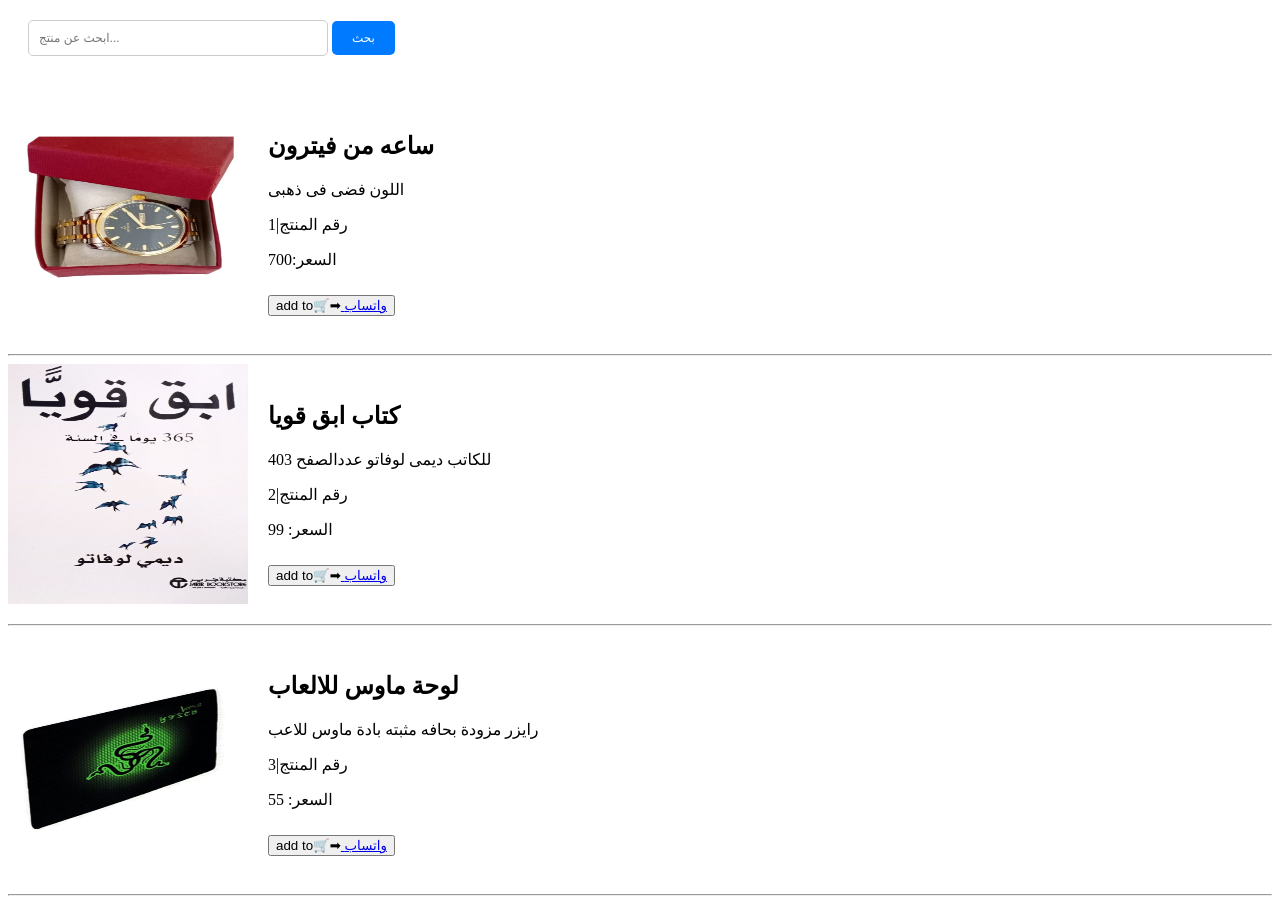
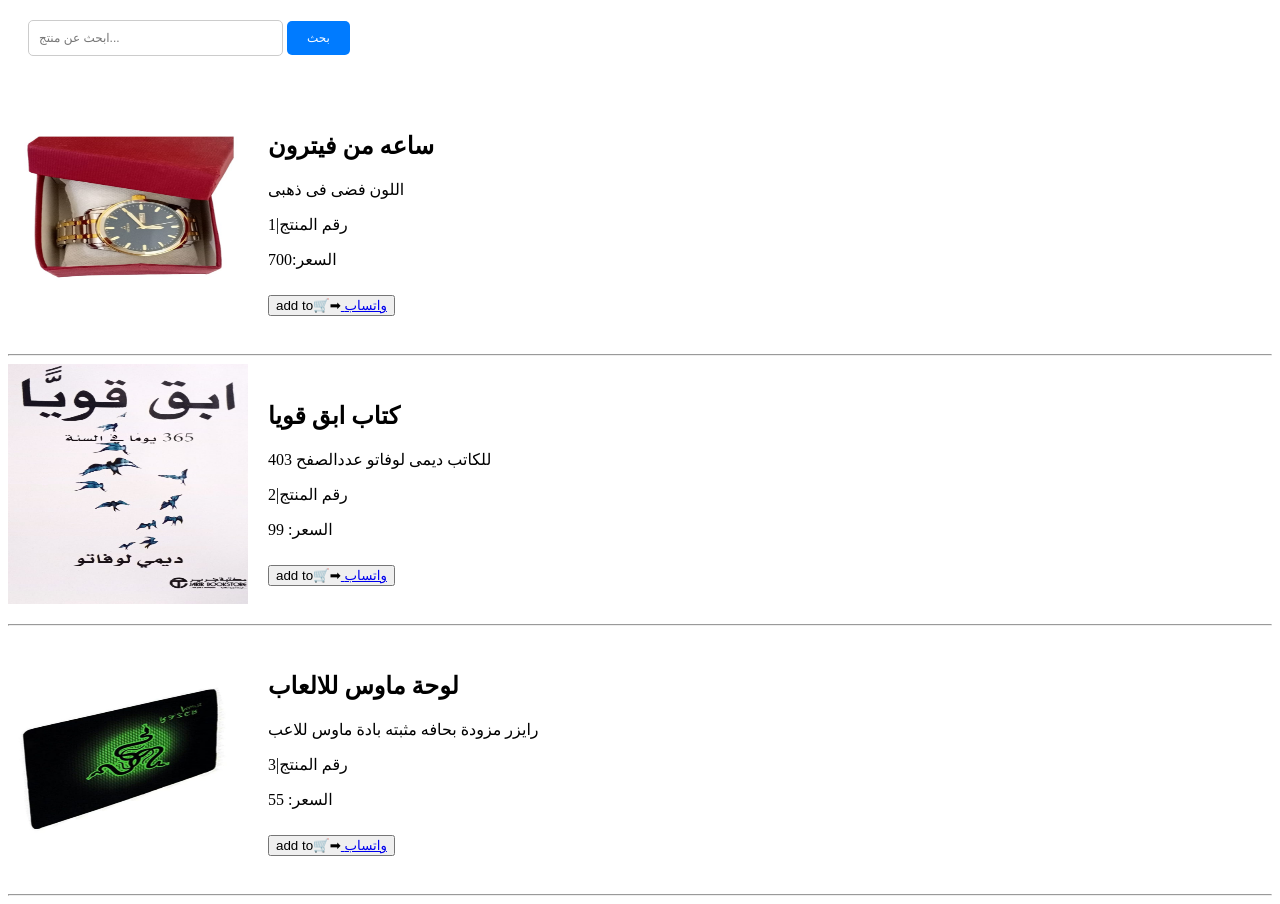
Before and after one commit to snapshopping/scarpage, a plain HTML site: page index.html in a window 1280 px wide. Drawn offline with Linux system fonts and the light colour scheme.

Commit message:
Add files via upload

```diff
--- a/index.html
+++ b/index.html
@@ -14,7 +14,7 @@
         }
         .search-input {
             padding: 10px;
-            width: 300px;
+            width: 255px;
             border: 1px solid #ccc;
             border-radius: 5px;
             font-size: 12px;
```
